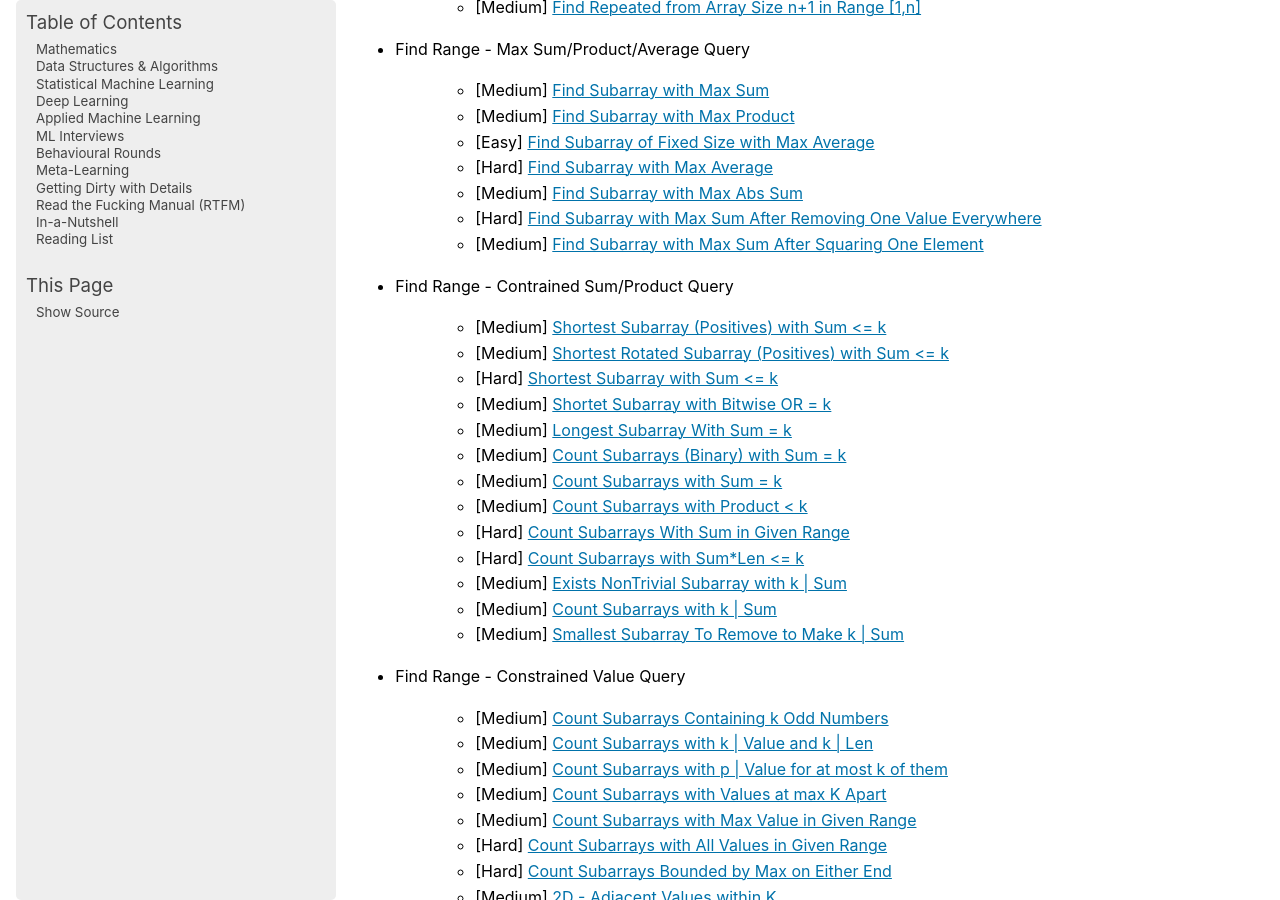
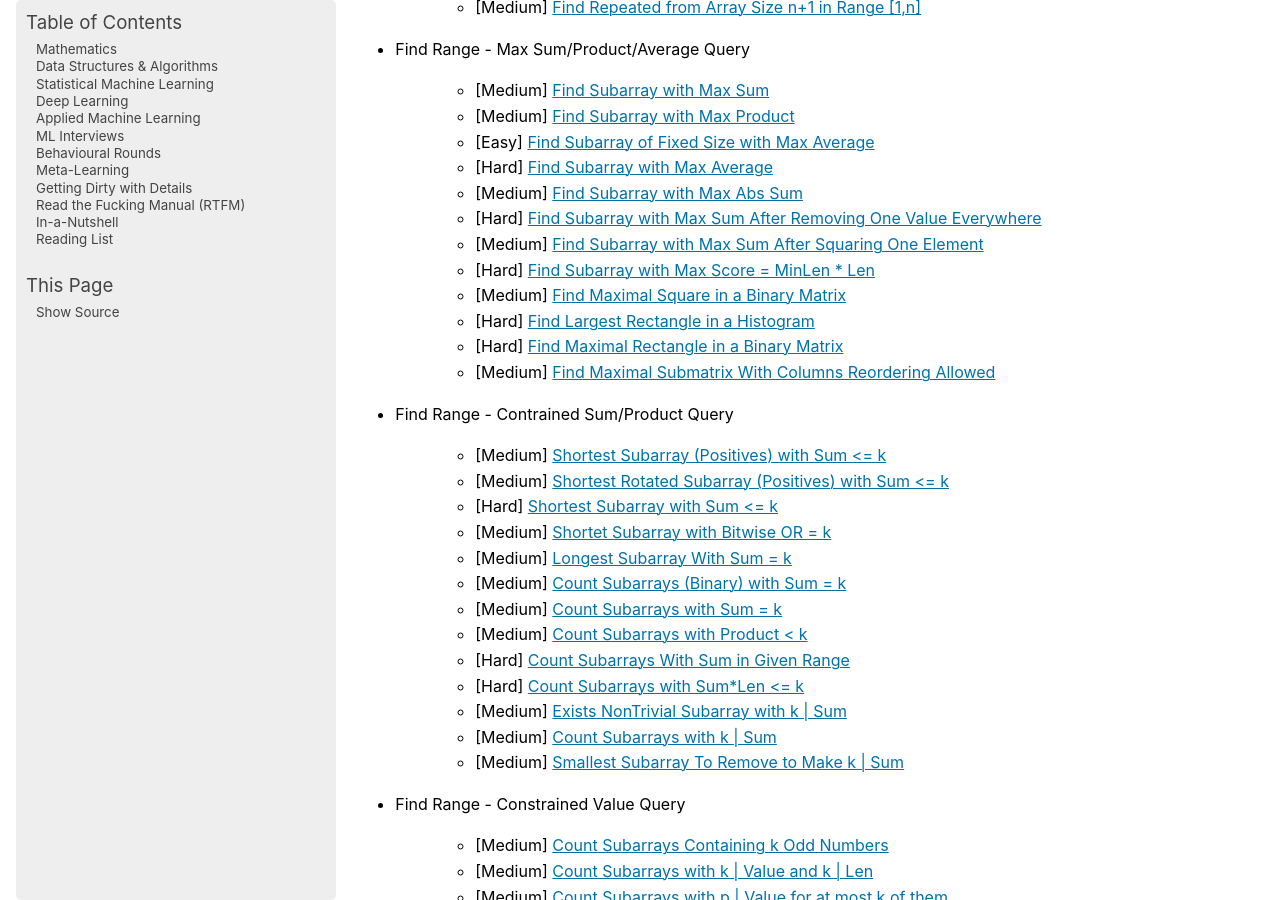
Before and after one commit to uselesstechjunks/leetcode, a Sphinx documentation site: the page built from docs/source/dsa/qb.rst, in a window 1280 px wide and 900 px high, scrolled down 1681 px. Built offline with Sphinx 7.4.7, drawn with Linux system fonts in a browser that asks for light colours; pages that are not in the unit, such as notebooks, are missing from menus.

Commit message:
Update qb.rst

```diff
--- a/docs/source/dsa/qb.rst
+++ b/docs/source/dsa/qb.rst
@@ -67,6 +67,11 @@ Arrays
 	- [Medium] `Find Subarray with Max Abs Sum <https://leetcode.com/problems/maximum-absolute-sum-of-any-subarray/description/>`_
 	- [Hard] `Find Subarray with Max Sum After Removing One Value Everywhere <https://leetcode.com/problems/maximize-subarray-sum-after-removing-all-occurrences-of-one-element/description/>`_
 	- [Medium] `Find Subarray with Max Sum After Squaring One Element <https://leetcode.com/problems/maximum-subarray-sum-after-one-operation/description/>`_
+	- [Hard] `Find Subarray with Max Score = MinLen * Len <https://leetcode.com/problems/maximum-score-of-a-good-subarray/>`_
+	- [Medium] `Find Maximal Square in a Binary Matrix <https://leetcode.com/problems/maximal-square/description/>`_
+	- [Hard] `Find Largest Rectangle in a Histogram <https://leetcode.com/problems/largest-rectangle-in-histogram/description/>`_
+	- [Hard] `Find Maximal Rectangle in a Binary Matrix <https://leetcode.com/problems/maximal-rectangle/description/>`_
+	- [Medium] `Find Maximal Submatrix With Columns Reordering Allowed <https://leetcode.com/problems/largest-submatrix-with-rearrangements/description/>`_
 - Find Range - Contrained Sum/Product Query
 
 	- [Medium] `Shortest Subarray (Positives) with Sum <= k <https://leetcode.com/problems/minimum-size-subarray-sum/description/>`_
```
